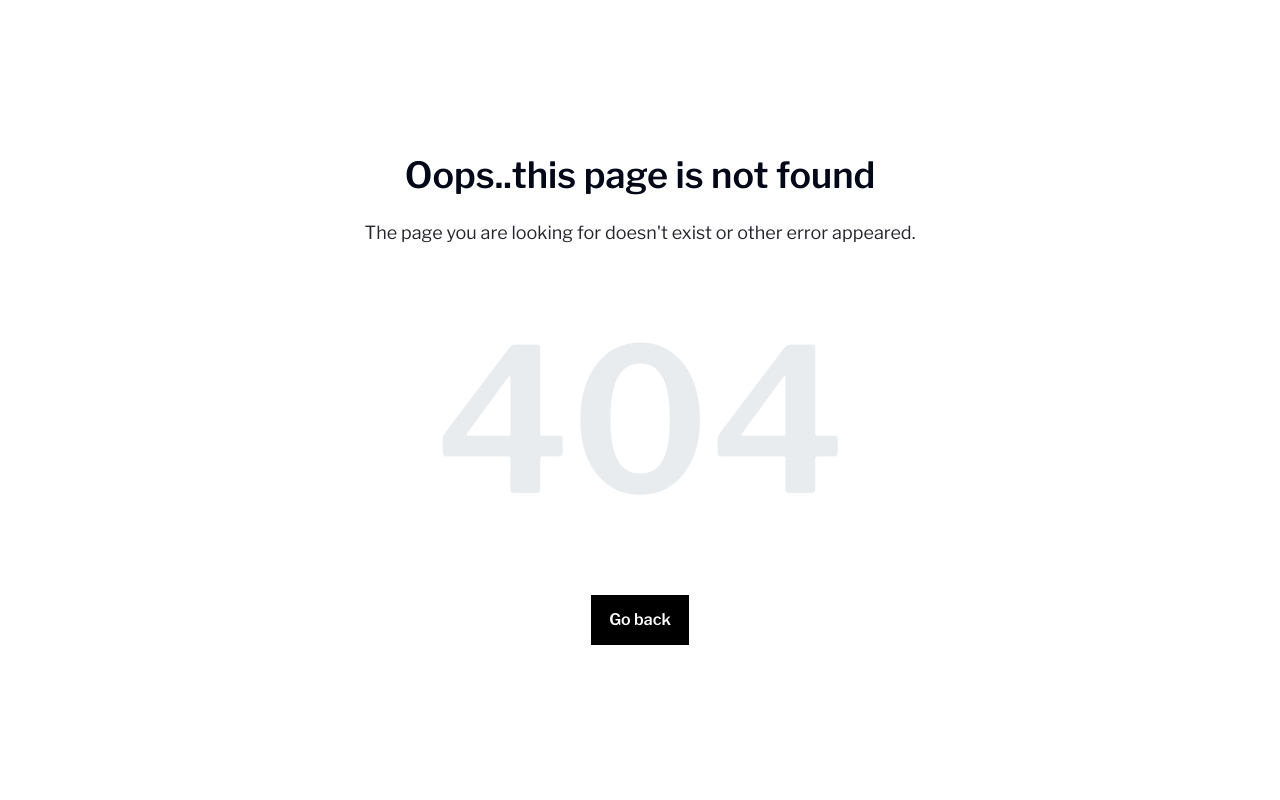
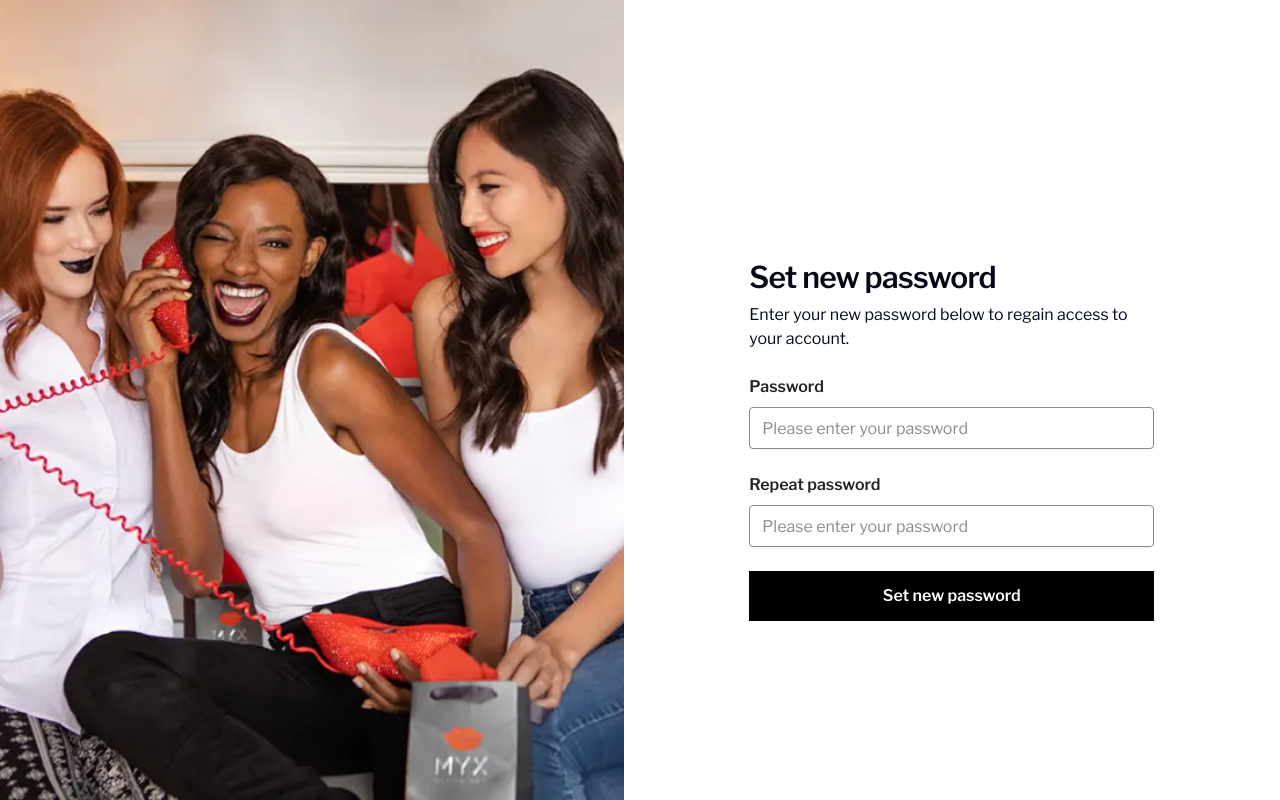
Before and after one commit to Thesk1fmeister/qit-client, a Next.js app: page /set-password/1 in a window 1280 px wide. Before the commit this address had no page. Built offline with nearby package versions, Linux system fonts and the light colour scheme; no server answers.

Commit message:
hot changes

```diff
--- a/src/api/Auth.ts
+++ b/src/api/Auth.ts
@@ -21,6 +21,26 @@ export const authApi = mainApi.injectEndpoints({
       query: data => {
         return {
           url: `/user/client/token/`,
+          method: 'POST',
+          body: data,
+        }
+      },
+      transformResponse: saveAuthToken,
+    }),
+    reset: builder.mutation({
+      query: data => {
+        return {
+          url: `/user/password/reset/`,
+          method: 'POST',
+          body: data,
+        }
+      },
+      transformResponse: saveAuthToken,
+    }),
+    confirmPassword: builder.mutation({
+      query: data => {
+        return {
+          url: `/user/password/reset/confirm/`,
           method: 'POST',
           body: data,
         }
@@ -68,5 +88,12 @@ export const authApi = mainApi.injectEndpoints({
   }),
 })
 
-export const { useLoginMutation, useGetProfileQuery, usePatchProfileMutation, usePatchAvatarMutation, useSignupMutation } =
-  authApi
+export const {
+  useLoginMutation,
+  useConfirmPasswordMutation,
+  useResetMutation,
+  useGetProfileQuery,
+  usePatchProfileMutation,
+  usePatchAvatarMutation,
+  useSignupMutation,
+} = authApi
--- a/src/app/auth/components/AuthForm/AuthForm.tsx
+++ b/src/app/auth/components/AuthForm/AuthForm.tsx
@@ -151,6 +151,9 @@ const AuthForm = () => {
               />
               <Label text='Remember me' className={'font-normal'} />
             </div>
+            <Link className='text-system-primary' href={`/auth/reset-password`}>
+              Forgot password?
+            </Link>
           </div>
           <Button type='submit' disabled={!isValid} className='!bg-primary-black'>
             {loginLoading ? <ClipLoader size={24} color={'#fff'} /> : 'Sign in'}
--- a/src/app/auth/reset-password/page.tsx
+++ b/src/app/auth/reset-password/page.tsx
@@ -10,25 +10,23 @@ import React from 'react'
 import { useForm } from 'react-hook-form'
 import toast, { Toaster } from 'react-hot-toast'
 import ClipLoader from 'react-spinners/ClipLoader'
-import { useLoginMutation } from '@/api/Auth'
+import { useLoginMutation, useResetMutation } from '@/api/Auth'
+import { MyxIcon } from '@/components/icons'
 
 const ResetPasswordPage = () => {
-  const [login, { isLoading: resetLoading, isSuccess }] = useLoginMutation()
-  // login change to reset password,
+  const [reset, { isLoading: resetLoading, isSuccess }] = useResetMutation()
 
   const {
     register,
     handleSubmit,
-    setValue,
-    trigger,
     formState: { errors, isValid },
-  } = useForm<TResetPassword>({
+  } = useForm({
     mode: 'onChange',
   })
 
   const onSubmit = async (data: any) => {
     try {
-      await login(data).unwrap()
+      await reset(data).unwrap()
     } catch (err: any) {
       toast(t => (
         <CustomToaster
@@ -37,7 +35,7 @@ const ResetPasswordPage = () => {
           dismiss={() => toast.dismiss(t.id)}
         />
       ))
-      console.error('Failed to login: ', err)
+      console.error('Failed to reset password: ', err)
     }
   }
 
@@ -49,6 +47,7 @@ const ResetPasswordPage = () => {
         subtitle={!isSuccess ? 'Enter your email address and we`ll send you a link to reset your password.' : ''}
         bgImage='/images/auth-bg.webp'
       >
+        {!isSuccess ? (
           <form onSubmit={handleSubmit(onSubmit)} className='flex flex-col gap-4'>
             <div className='flex flex-col gap-6'>
               <div className='flex flex-col gap-1'>
@@ -71,13 +70,31 @@ const ResetPasswordPage = () => {
                   className={`mt-1 block w-full px-3 py-2 border border-gray-300
                  rounded-md shadow-sm focus:outline-none sm:text-sm ${errors.email ? 'border-red-500' : ''}`}
                 />
-              {errors.email && <span className='text-red-500 text-xs'>{errors.email.message}</span>}
+                {/* @ts-ignore */}
+                {errors.email && <span className='text-red-500 text-xs'>{errors?.email?.message}</span>}
               </div>
               <Button type='submit' disabled={!isValid} className='!bg-primary-black'>
                 {resetLoading ? <ClipLoader size={24} color={'#fff'} /> : 'Continue'}
               </Button>
             </div>
           </form>
+        ) : (
+          <div className='bg-secondary-white p-4 rounded-md'>
+            <div className='flex items-center gap-2'>
+              <MyxIcon name='mail' className='w-[20px] h-[16px]' />
+              <div>
+                <strong>Password reset link sent</strong>
+              </div>
+            </div>
+            <p>Please check your email to reset your password.</p>
+            <div className='mt-4'>
+              <span>Didn't receive it? </span>
+              <button className='text-primary-blue underline' onClick={() => handleSubmit(onSubmit)()}>
+                Send again
+              </button>
+            </div>
+          </div>
+        )}
       </AuthLayout>
     </Providers>
   )
--- /dev/null
+++ b/src/app/set-password/[uid]/layout.tsx
@@ -0,0 +1,18 @@
+import { Providers } from '@/redux/provider'
+import { Libre_Franklin } from 'next/font/google'
+
+const libre_franklin = Libre_Franklin({ subsets: ['latin'], weight: ['400', '600', '200', '500'] })
+
+export default function AuthLayout({
+  children,
+}: Readonly<{
+  children: React.ReactNode
+}>) {
+  return (
+    <Providers>
+      <html lang='en'>
+        <body className={libre_franklin.className}>{children}</body>
+      </html>
+    </Providers>
+  )
+}
--- /dev/null
+++ b/src/app/set-password/[uid]/page.tsx
@@ -0,0 +1,147 @@
+'use client'
+import { useParams, useRouter } from 'next/navigation' // Або useSearchParams, якщо ви використовуєте нову навігацію Next.js
+import CustomToaster from '@/components/CustomToaster/CustomToaster'
+import AuthLayout from '@/components/layouts/AuthLayout'
+import { Button } from '@/components/ui/Button/Button'
+import { Input } from '@/components/ui/Input/Input'
+import Label from '@/components/ui/Label/Label'
+import { Providers } from '@/redux/provider'
+import React, { useEffect, useState } from 'react'
+import { useForm } from 'react-hook-form'
+import toast, { Toaster } from 'react-hot-toast'
+import ClipLoader from 'react-spinners/ClipLoader'
+import { MyxIcon } from '@/components/icons'
+import { useConfirmPasswordMutation } from '@/api/Auth'
+import Link from 'next/link'
+
+const SetNewPassword = () => {
+  const { uid } = useParams()
+  const [confirmPassword, { isLoading: setLoading, isSuccess }] = useConfirmPasswordMutation()
+  const [showPassword, setShowPassword] = useState(false)
+  const [showRepeatPassword, setShowRepeatPassword] = useState(false)
+
+  const {
+    register,
+    handleSubmit,
+    watch,
+    formState: { errors, isValid },
+  } = useForm<any>({
+    mode: 'onChange',
+  })
+
+  const onSubmit = async (data: { new_password: string }) => {
+    try {
+      const payload = {
+        uid: uid,
+        new_password: data.new_password,
+      }
+      await confirmPassword(payload).unwrap()
+      toast(t => (
+        <CustomToaster variant='success' message={'Password has been successfully updated'} dismiss={() => toast.dismiss(t.id)} />
+      ))
+    } catch (err: any) {
+      toast(t => (
+        <CustomToaster
+          variant='error'
+          message={`Failed: ${err.data.detail ? err.data?.detail : 'Something went wrong'}`}
+          dismiss={() => toast.dismiss(t.id)}
+        />
+      ))
+      console.error('Failed to set new password: ', err)
+    }
+  }
+
+  return (
+    <Providers>
+      <Toaster />
+      <AuthLayout
+        title='Set new password'
+        subtitle='Enter your new password below to regain access to your account.'
+        bgImage='/images/auth-bg.webp'
+      >
+        {!isSuccess ? (
+          <form onSubmit={handleSubmit(onSubmit)} className='flex flex-col gap-4'>
+            <div className='flex flex-col gap-6'>
+              {/* Поле пароля */}
+              <div className='flex flex-col gap-1'>
+                <Label text='Password' />
+                <div className='relative'>
+                  <Input
+                    placeholder='Please enter your password'
+                    type={showPassword ? 'text' : 'password'}
+                    id='new_password'
+                    {...register('new_password', {
+                      required: 'Password is required',
+                      minLength: {
+                        value: 8,
+                        message: 'Password must be at least 8 characters long',
+                      },
+                    })}
+                    className={`mt-1 block w-full px-3 py-2 border border-gray-300 rounded-md shadow-sm sm:text-sm ${
+                      errors.new_password ? 'border-red-500' : ''
+                    }`}
+                  />
+                  <button
+                    type='button'
+                    onClick={() => setShowPassword(prev => !prev)}
+                    className='absolute inset-y-0 right-0 pr-3 flex items-center text-sm leading-5'
+                  >
+                    {showPassword ? <MyxIcon name='eye' /> : <MyxIcon name='eyeOff' />}
+                  </button>
+                </div>
+                {errors.new_password && <span className='text-red-500 text-xs'>{errors.new_password.message}</span>}
+              </div>
+
+              {/* Повторіть пароль */}
+              <div className='flex flex-col gap-1'>
+                <Label text='Repeat password' />
+                <div className='relative'>
+                  <Input
+                    placeholder='Please enter your password'
+                    type={showRepeatPassword ? 'text' : 'password'}
+                    id='repeat_password'
+                    {...register('repeat_password', {
+                      required: 'Please repeat your password',
+                      validate: value => value === watch('new_password') || 'Passwords do not match',
+                    })}
+                    className={`mt-1 block w-full px-3 py-2 border border-gray-300 rounded-md shadow-sm sm:text-sm ${
+                      errors.repeat_password ? 'border-red-500' : ''
+                    }`}
+                  />
+                  <button
+                    type='button'
+                    onClick={() => setShowRepeatPassword(prev => !prev)}
+                    className='absolute inset-y-0 right-0 pr-3 flex items-center text-sm leading-5'
+                  >
+                    {showRepeatPassword ? <MyxIcon name='eye' /> : <MyxIcon name='eyeOff' />}
+                  </button>
+                </div>
+                {errors.repeat_password && <span className='text-red-500 text-xs'>{errors.repeat_password.message}</span>}
+              </div>
+
+              <Button type='submit' disabled={!isValid} className='!bg-primary-black'>
+                {setLoading ? <ClipLoader size={24} color={'#fff'} /> : 'Set new password'}
+              </Button>
+            </div>
+          </form>
+        ) : (
+          <>
+            <div className='bg-secondary-lightGreen p-4 rounded-md'>
+              <div className='flex items-center gap-2'>
+                <div>
+                  <strong>Password reset successful</strong>
+                </div>
+              </div>
+              <p>Your password has been updated successfully.</p>
+            </div>
+            <Button className='w-full'>
+              <Link href={'/auth'}>Go to Sign In</Link>
+            </Button>
+          </>
+        )}
+      </AuthLayout>
+    </Providers>
+  )
+}
+
+export default SetNewPassword
```
Also changed, not shown: public/icons/mail-icon.svg, public/icons/mails-icon.svg (added). Lines whose indentation alone changed are shown as unchanged.
